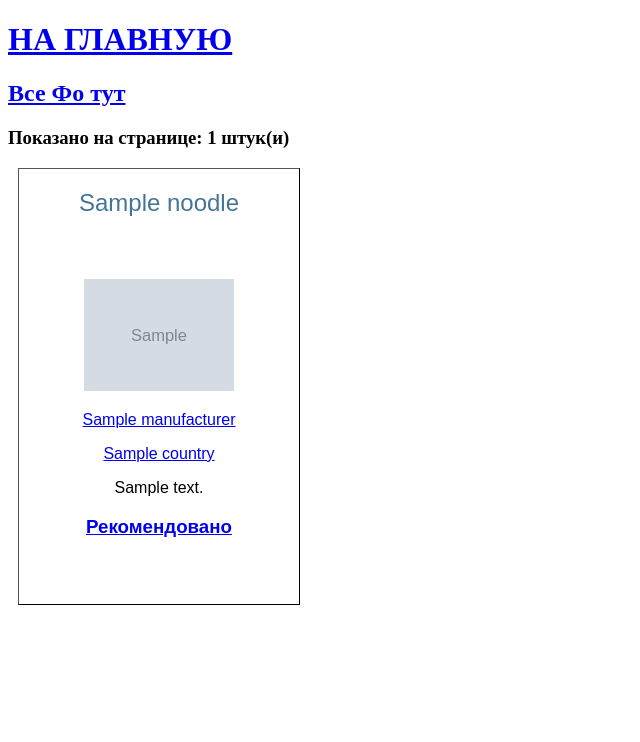
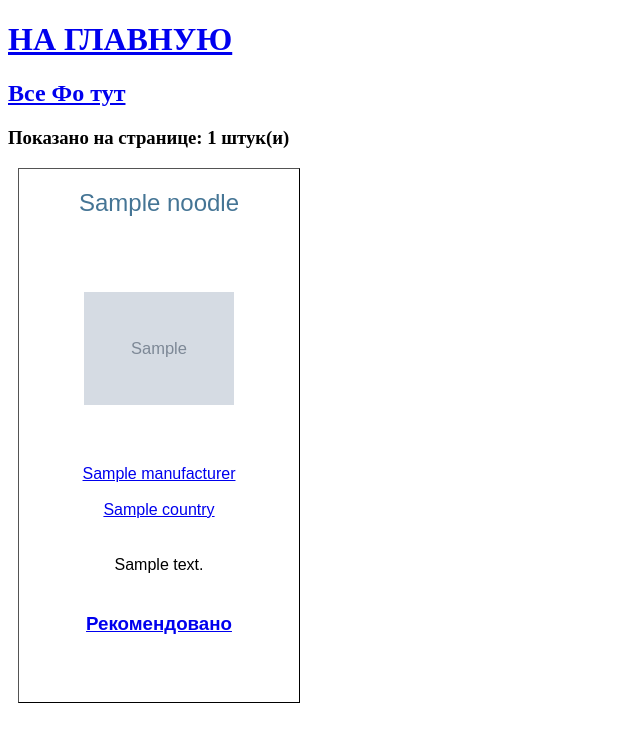
Before and after one commit to Spaceoceanoutlook/MyNoodles, a Django app: page /noodles/country/1/ in a window 1280 px wide. Shown: the top 742 px of the page, without its empty margins (0-640 px from the left). Run offline with Django 5.2, Linux system fonts and the light colour scheme; tables that the repository leaves empty hold one stand-in row (values such as "Sample post"); grey boxes marked "Sample" are stand-in pictures.

Commit message:
fix html

```diff
--- a/Noodles/main_app/templates/index.html
+++ b/Noodles/main_app/templates/index.html
@@ -14,13 +14,18 @@
         {% for noodle in noodles %}
         <div style="margin-left: 10px; padding: 20px; border: 0.1rem outset black;
         width: 15em; text-align: center; font-family: sans-serif;">
-            <div style="font-size: 24px; color: #457595; height: 90px;">{{ noodle.title }}</div>
-            <img style="width: 150px;" src="{{ noodle.image.url }}">
-            <p><a href="{% url 'manufacturer_noodle_list_view' noodle.manufacturer_id.id %}">
+            <div style="font-size: 24px; color: #457595; height: 90px; height: 60px;">{{ noodle.title }}</div>
+            <div style="height: 200px; display: flex; align-items: center; justify-content: center;">
+                <img style="width: 150px;" src="{{ noodle.image.url }}">
+            </div>
+            <p style="height: 20px;"><a href="{% url 'manufacturer_noodle_list_view' noodle.manufacturer_id.id %}">
                 {{ noodle.manufacturer_id.name }}</a></p>
             <p><a href="{% url 'country_noodle_list_view' noodle.country_id.id %}">
                 {{ noodle.country_id.name }}</a></p>
-            <p>{{ noodle.description }}</p>
+            <div style="height: 60px; display: flex; align-items: center; justify-content: center;">
+                <p>{{ noodle.description }}</p>
+            </div>
+
             {% if noodle.recommendation %}
             <h3 style="height: 50px; color: green; ">
                 <a href="{% url 'recommendation_noodle_list_view' %}">
```
